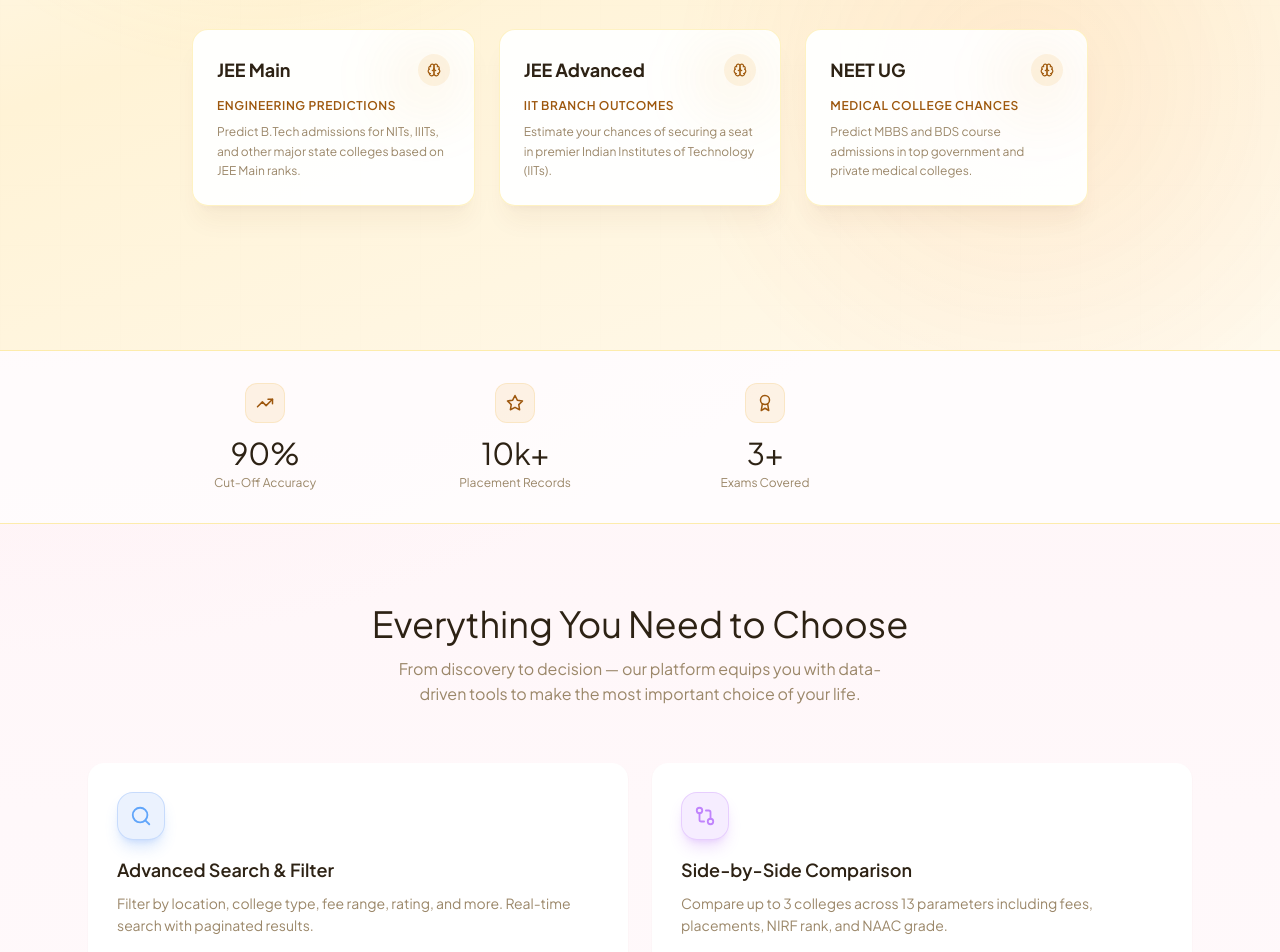
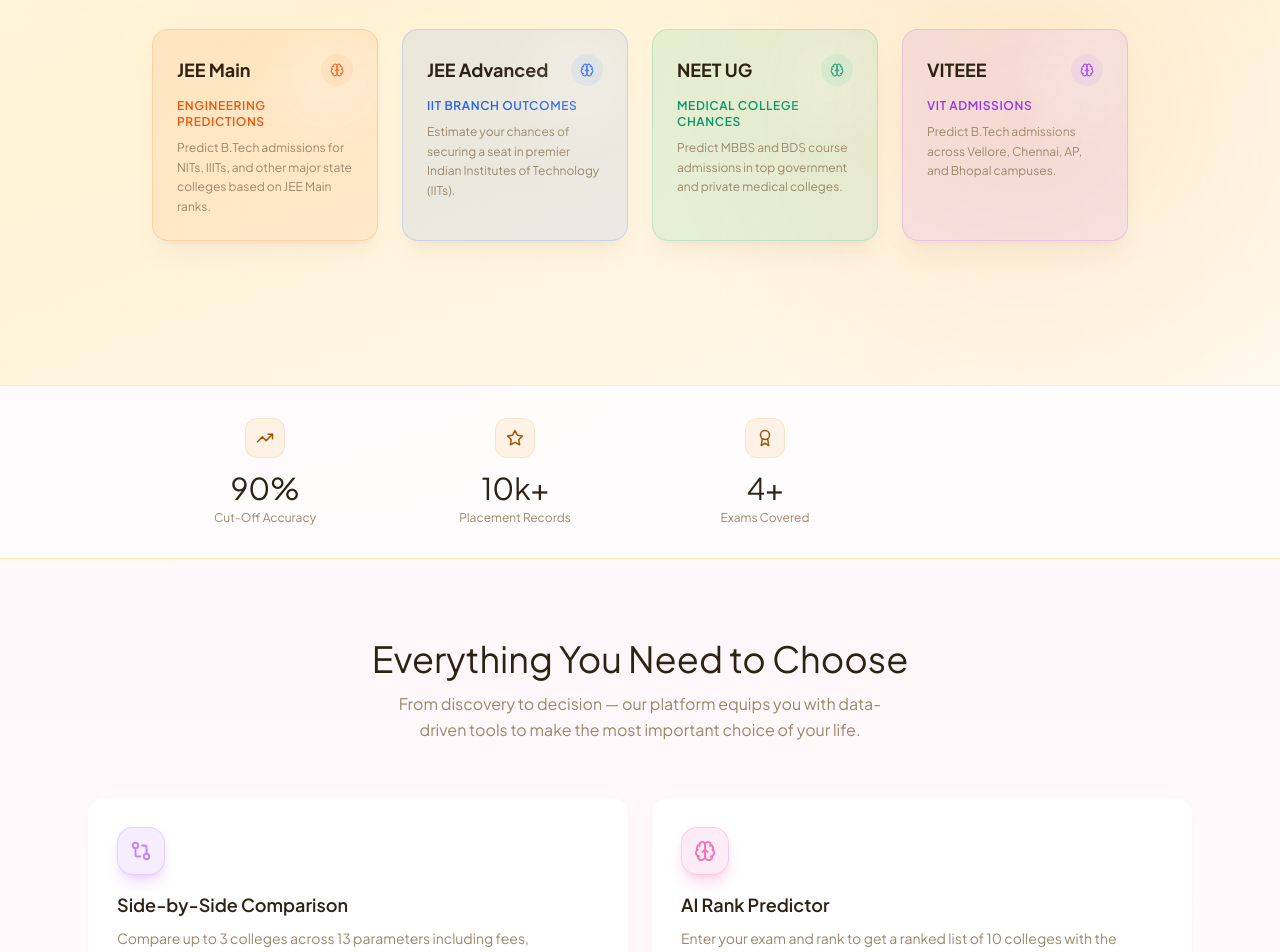
Before and after one commit to Sourish73/CampusIQ, a React (Vite) app in the folder college-platform/frontend/: page / in a window 1280 px wide. Shown: the part 600-1552 px from the top of the page. Built offline with nearby package versions, Linux system fonts and the light colour scheme.

Commit message:
Update homepage UI based on user requests

```diff
--- a/college-platform/frontend/src/pages/HomePage.jsx
+++ b/college-platform/frontend/src/pages/HomePage.jsx
@@ -11,17 +11,10 @@
 const STATS = [
   { label: "Cut-Off Accuracy",  value: "90%",     icon: TrendingUp },
   { label: "Placement Records", value: "10k+",    icon: Star },
-  { label: "Exams Covered",     value: "3+",      icon: Award },
+  { label: "Exams Covered",     value: "4+",      icon: Award },
 ];
 
 const FEATURES = [
-  {
-    icon: Search,
-    title: "Advanced Search & Filter",
-    desc: "Filter by location, college type, fee range, rating, and more. Real-time search with paginated results.",
-    href: "/search",
-    color: "blue",
-  },
   {
     icon: GitCompare,
     title: "Side-by-Side Comparison",
@@ -53,9 +46,10 @@
 ];
 
 const EXAM_CARDS = [
-  { label: "JEE Main", exam: "JEE Main", note: "Engineering predictions", desc: "Predict B.Tech admissions for NITs, IIITs, and other major state colleges based on JEE Main ranks." },
-  { label: "JEE Advanced", exam: "JEE Advanced", note: "IIT branch outcomes", desc: "Estimate your chances of securing a seat in premier Indian Institutes of Technology (IITs)." },
-  { label: "NEET UG", exam: "NEET UG", note: "Medical college chances", desc: "Predict MBBS and BDS course admissions in top government and private medical colleges." },
+  { label: "JEE Main", exam: "JEE Main", note: "Engineering predictions", desc: "Predict B.Tech admissions for NITs, IIITs, and other major state colleges based on JEE Main ranks.", color: "bg-orange-500/10 border-orange-500/20 text-orange-700", iconColor: "text-orange-600", iconBg: "bg-orange-500/10 group-hover:bg-orange-500/20" },
+  { label: "JEE Advanced", exam: "JEE Advanced", note: "IIT branch outcomes", desc: "Estimate your chances of securing a seat in premier Indian Institutes of Technology (IITs).", color: "bg-blue-500/10 border-blue-500/20 text-blue-700", iconColor: "text-blue-600", iconBg: "bg-blue-500/10 group-hover:bg-blue-500/20" },
+  { label: "NEET UG", exam: "NEET UG", note: "Medical college chances", desc: "Predict MBBS and BDS course admissions in top government and private medical colleges.", color: "bg-emerald-500/10 border-emerald-500/20 text-emerald-700", iconColor: "text-emerald-600", iconBg: "bg-emerald-500/10 group-hover:bg-emerald-500/20" },
+  { label: "VITEEE", exam: "VITEEE", note: "VIT admissions", desc: "Predict B.Tech admissions across Vellore, Chennai, AP, and Bhopal campuses.", color: "bg-purple-500/10 border-purple-500/20 text-purple-700", iconColor: "text-purple-600", iconBg: "bg-purple-500/10 group-hover:bg-purple-500/20" },
 ];
 
 const colorMap = {
@@ -132,21 +126,21 @@
             </Link>
           </div>
 
-          <div className="grid grid-cols-1 md:grid-cols-3 gap-6 animate-fsu animate-fsu-4 max-w-4xl mx-auto mt-10">
-            {EXAM_CARDS.map(({ label, exam, note, desc }) => (
+          <div className="grid grid-cols-1 md:grid-cols-2 lg:grid-cols-4 gap-6 animate-fsu animate-fsu-4 max-w-5xl mx-auto mt-10">
+            {EXAM_CARDS.map(({ label, exam, note, desc, color, iconColor, iconBg }) => (
               <Link
                 key={label}
                 to={`/predictor?exam=${encodeURIComponent(exam)}`}
-                className="group rounded-2xl border border-amber-200/50 bg-white/95 backdrop-blur-md p-6 text-left shadow-xl shadow-amber-900/5 hover:shadow-2xl hover:border-brand-300 hover:-translate-y-1 transition-all duration-300 relative overflow-hidden"
+                className={`group rounded-2xl border ${color} backdrop-blur-md p-6 text-left shadow-xl shadow-amber-900/5 hover:shadow-2xl hover:-translate-y-1 transition-all duration-300 relative overflow-hidden`}
               >
-                <div className="absolute top-0 right-0 w-24 h-24 bg-brand-500/5 rounded-full blur-xl group-hover:bg-brand-500/10 transition-colors" />
+                <div className="absolute top-0 right-0 w-24 h-24 bg-white/20 rounded-full blur-xl transition-colors" />
                 <div className="flex items-center justify-between gap-2 mb-3">
-                  <span className="text-lg font-bold text-[var(--text-primary)] group-hover:text-brand-800 transition-colors">{label}</span>
-                  <div className="w-8 h-8 rounded-full bg-brand-500/10 flex items-center justify-center group-hover:bg-brand-500/20 transition-colors">
-                    <Brain size={14} className="text-brand-700 group-hover:scale-110 transition-transform" />
+                  <span className={`text-lg font-bold text-[var(--text-primary)] transition-colors`}>{label}</span>
+                  <div className={`w-8 h-8 rounded-full flex items-center justify-center transition-colors ${iconBg}`}>
+                    <Brain size={14} className={`${iconColor} group-hover:scale-110 transition-transform`} />
                   </div>
                 </div>
-                <p className="text-xs font-semibold text-brand-700 tracking-wider uppercase mb-2">{note}</p>
+                <p className={`text-xs font-semibold ${iconColor} tracking-wider uppercase mb-2`}>{note}</p>
                 <p className="text-xs text-[var(--text-muted)] leading-relaxed">{desc}</p>
               </Link>
             ))}
```
